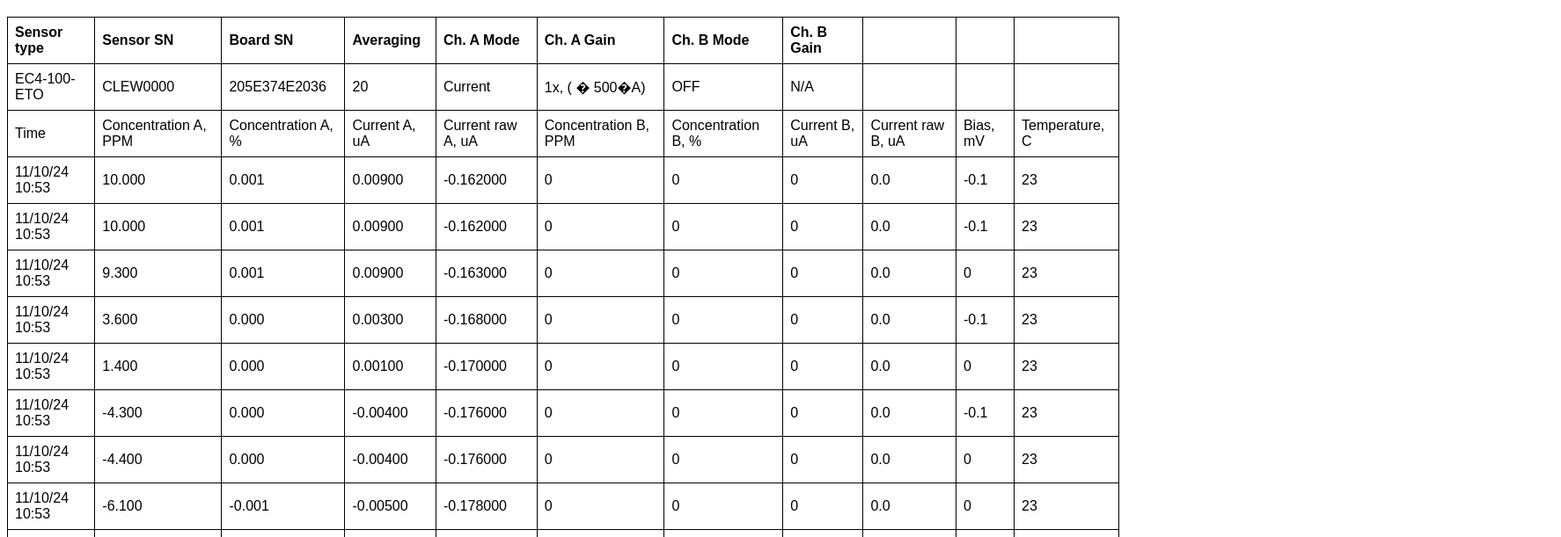
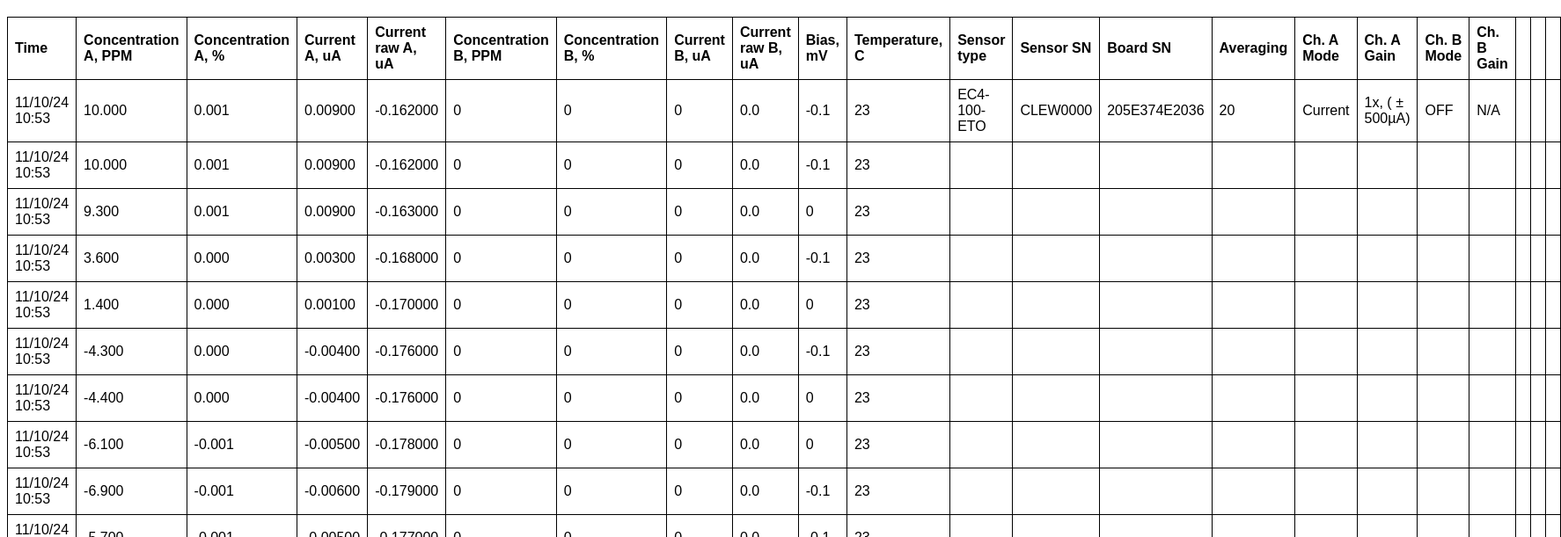
Before and after one commit to Nia-pb/EO-Sensor, a plain HTML site: page index.html in a window 1280 px wide. Shown: the part 61-672 px from the top of the page at 88% size, 1774 px wide, since content can reach past the window. Drawn offline with nearby package versions, Linux system fonts and the light colour scheme.

Commit message:
Update index.html
Signed-off-by: Nia Bennabhaktula <63690069+Nia-pb@users.noreply.github.com>

```diff
--- a/index.html
+++ b/index.html
@@ -18,7 +18,7 @@
 
     <script>
         // URL to the CSV file in your GitHub repository
-        const csvUrl = "https://github.com/Nia-pb/EO-Sensor/blob/208c8aebcf2f569289567352716b1b04159be51a/After%20Ethanol%20Data-1.csv";
+        const csvUrl = "https://github.com/Nia-pb/EO-Sensor/blob/7ff484856df1a96f2d21f23d326b51b578deb8e3/Sheet%201-Table%202.csv";
 
         // Fetch and parse the CSV file
         fetch(csvUrl)
```
